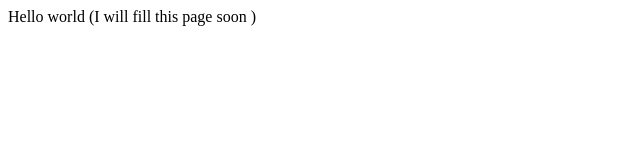
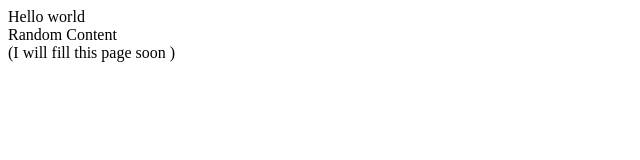
Before and after one commit to iev6/giridhur.github.io, a plain HTML site: page index.html in a window 1280 px wide. Shown: the whole page, without its empty margins (0-640 px from the left). Drawn offline with Linux system fonts and the light colour scheme.

Commit message:
Added home.css
added home.css

```diff
--- a/index.html
+++ b/index.html
@@ -1,13 +1,29 @@
 <html>
 
 
-<head> <title>Hello World!</title></head>
+<head> <title>Hello World!</title>
+<style type="text/css">
+@import url("home.css.txt.css");
 
+#nav1 {
+	-webkit-transition: all 2s ease 1s;
+	-moz-transition: all 2s ease 1s;
+	-ms-transition: all 2s ease 1s;
+	-o-transition: all 2s ease 1s;
+	transition: all 2s ease 1s;
+}
+#nav1:focus {
+	font-size: 10px;
+}
+</style>
+</head>
 
+<!--Include Some gethu level stuff here-->
 <body>  Hello world
 
-
-(I will fill this page soon )</body>
+<nav class="nav" id="nav1">Random Content</nav>
+(I will fill this page soon )
+</body>
 
 
 
```
Also changed, not shown: home.css.txt (added).
